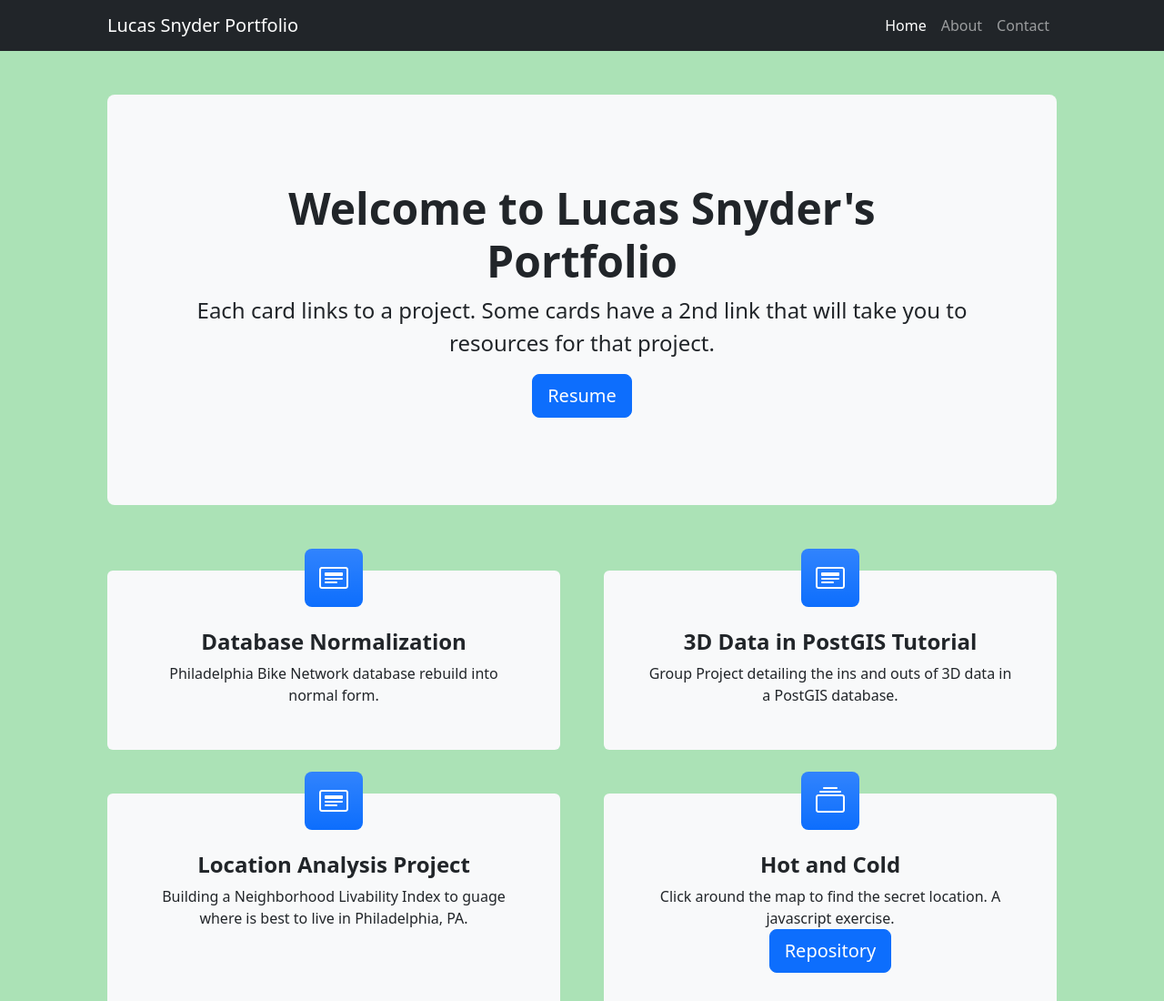
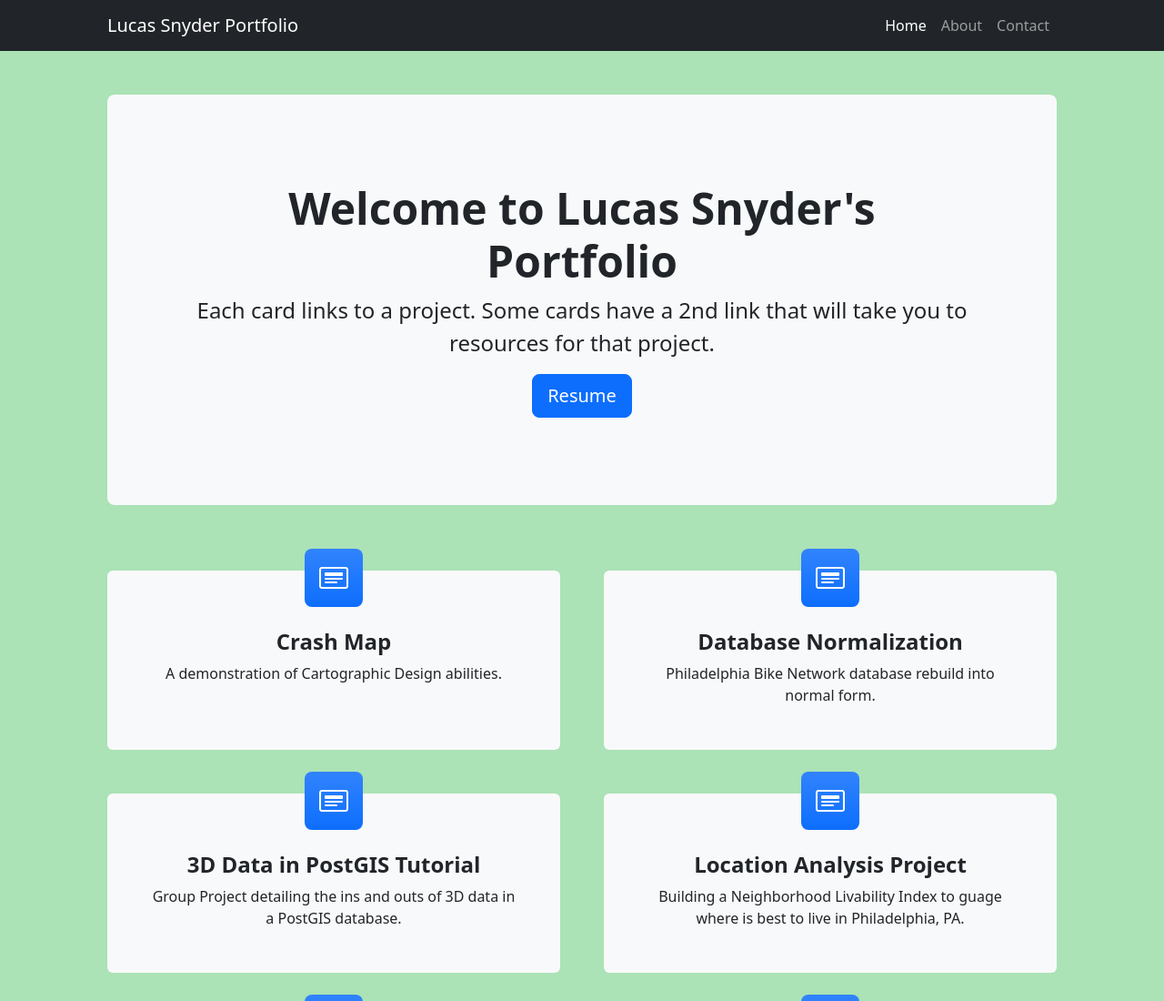
Before and after one commit to LSnyder220/LSnyder220.github.io, a plain HTML site: page index.html in a window 1280 px wide. Shown: the top 1100 px of the page at 91% size. Drawn offline with nearby package versions, Linux system fonts and the light colour scheme.

Commit message:
Update index.html

```diff
--- a/index.html
+++ b/index.html
@@ -50,6 +50,18 @@
             <div class="container px-lg-5">
                 <!-- Page Features-->
                 <div class="row gx-lg-5">
+
+                    <div class="col-lg-6 col-xxl-4 mb-5">
+                        <div class="card bg-light border-0 h-100">
+                            <div class="card-body text-center p-4 p-lg-5 pt-0 pt-lg-0">
+                                <a href="https://lsnyder220.github.io/CrashMap/" target="_blank" rel="noopener">
+                                <div class="feature bg-primary bg-gradient text-white rounded-3 mb-4 mt-n4"><i class="bi bi-card-heading"></i></div>
+                                </a>
+                                <h2 class="fs-4 fw-bold">Crash Map</h2>
+                                <p class="mb-0">A demonstration of Cartographic Design abilities.</p>
+                            </div>
+                        </div>
+                    </div>
                     <div class="col-lg-6 col-xxl-4 mb-5">
                         <div class="card bg-light border-0 h-100">
                             <div class="card-body text-center p-4 p-lg-5 pt-0 pt-lg-0">
```
